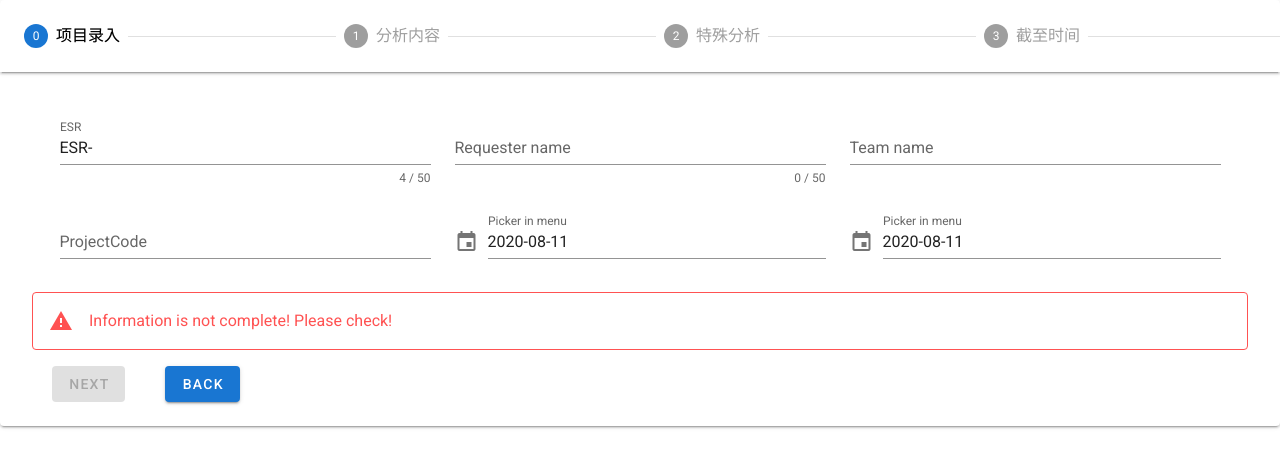
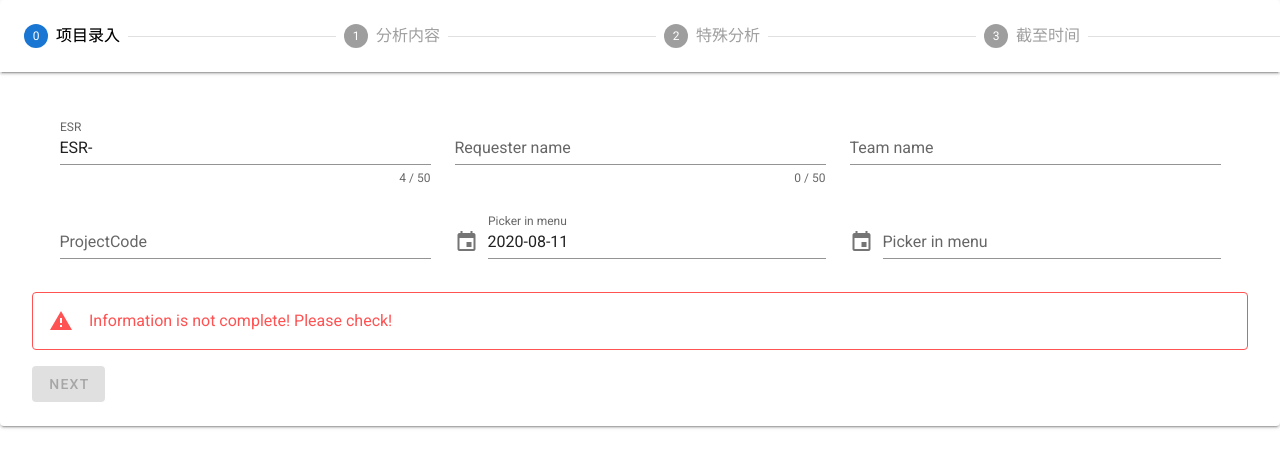
Before and after one commit to chaos1984/VUEStudy, a Vue app in the folder vue_foreend/: page /Stepper in a window 1280 px wide. Shown: the top 468 px of the page. Built offline with nearby package versions, Linux system fonts and the light colour scheme.

Commit message:
+validate
Signed-off-by: chaos1984@163.com <chaos1984@163.com>

```diff
--- a/vue_foreend/src/components/ProjectForm/Form1/index.vue
+++ b/vue_foreend/src/components/ProjectForm/Form1/index.vue
@@ -98,12 +98,16 @@
             label="Picker in menu"
             prepend-icon="mdi-calendar"
             readonly
+            :rules="[v => !!v || 'Required']"
             v-bind="attrs"
             v-on="on"
           ></v-text-field>
         </template>
 
-        <v-date-picker v-model="date2" :min='date1' no-title>
+        <v-date-picker
+        v-model="date2"
+        :min='date1'
+        no-title>
         </v-date-picker>
       </v-menu>
       </v-col>
@@ -113,14 +117,23 @@
 
     </v-container>
         <v-alert
-      :value = "isError"
+      :value = "validate"
       :dense = false
       outlined
       type="error"
     >
        Information is not complete! Please check!
        </v-alert>
-       <NextBackbtn></NextBackbtn>
+       <!-- <NextBackbtn></NextBackbtn> -->
+       <v-btn
+      :disabled="!valid"
+      color="success"
+      class="mr-4"
+
+      @click="validate"
+    >
+      Next
+    </v-btn>
   </v-form>
 </template>
 
@@ -128,11 +141,11 @@
   export default {
     name : 'projectform1',
     components:{
-        NextBackbtn: () => import('../NextBackbtn'),
+        // NextBackbtn: () => import('../NextBackbtn'),
     },
     data: () => ({
       info : '',
-      valid: false,
+      valid: true,
       ESRNumber: 'ESR-',
       PEName: '',
       nameRules: [
@@ -150,25 +163,19 @@
         v => v.length <= 50 || 'Name must be less than 50 characters',
       ],
       date1: new Date().toISOString().substr(0, 10),
-      date2: new Date().toISOString().substr(0, 10),
+      // date2: new Date().toISOString().substr(0, 10),
+
+
       menu1: false,
       menu2: false,
     }),
     computed:{
-        isError:function(){
-        if (this.ESRNumber != '' && this.PEName != '' && this.TeamName != ''  && this.ProjectCode != '' && this.date2 > this.date1){
-            this.$store.commit('isNextStep')
-            return false
-        } else {
-            this.$store.commit('noNextStep')
-            return true
-            }
-         },
-
       },
 
     methods:{
-
+    validate () {
+        this.$store.commit('nextStep')
+      },
    }
   }
 </script>
```
